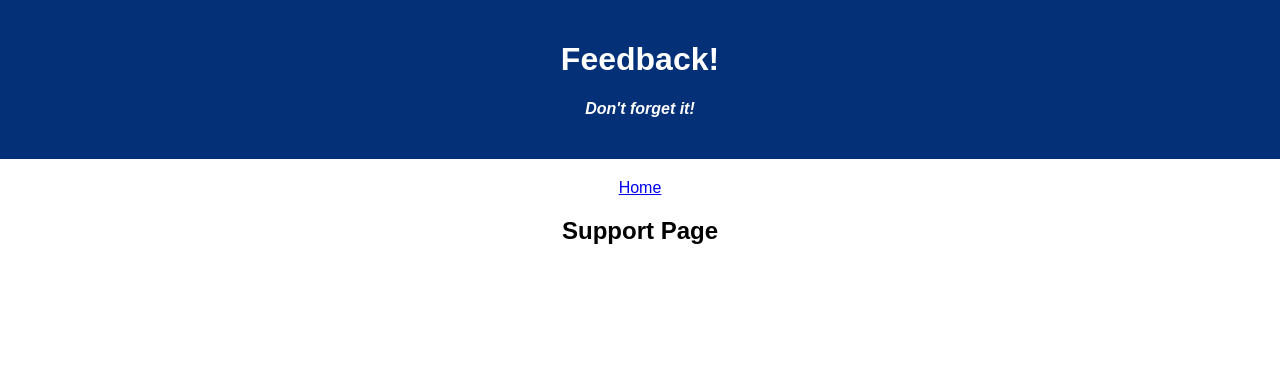
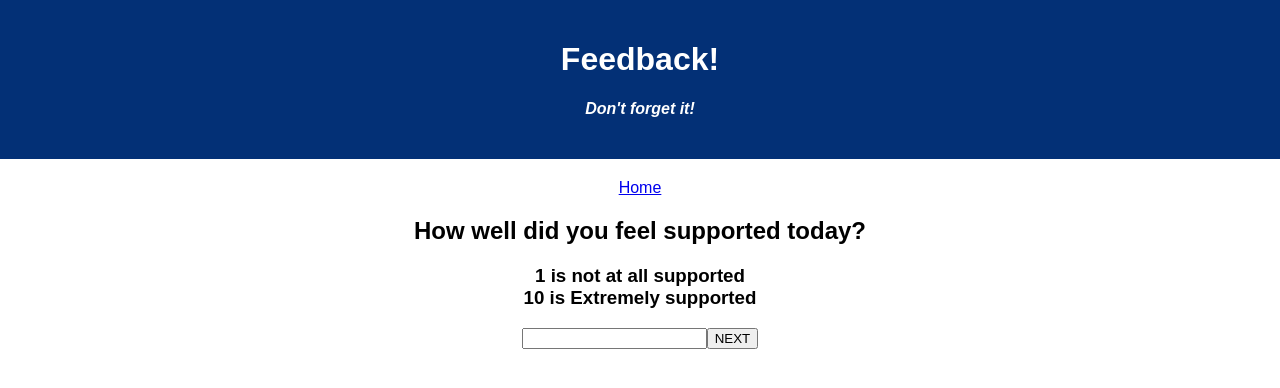
Before and after one commit to TimothyMichael85/weekend-redux-feedback-loop, a React (Create React App) app: page /#/support in a window 1280 px wide. Shown: the top 388 px of the page. Built offline with nearby package versions, Linux system fonts and the light colour scheme; no server answers.

Commit message:
comments page and reducer updated and reordered in index.js

```diff
--- a/src/components/Comments/Comments.jsx
+++ b/src/components/Comments/Comments.jsx
@@ -1,6 +1,5 @@
 import { useDispatch } from 'react-redux';
 import { useHistory } from 'react-router-dom';
-import axios from 'axios';
 import {useState} from 'react';
 
 function Comments(){
@@ -13,7 +12,7 @@ function Comments(){
         event.preventDefault();
         console.log('submitComments');
         dispatch ({
-            type: ADD_COMMENTS,
+            type: 'ADD_COMMENTS',
             payload: comments
         })
             history.push('/review');
@@ -25,13 +24,15 @@ function Comments(){
         <p>**This is optional**</p>
         <form onSubmit={(event) => submitComments(event)}>
 
-                <input
-                    placeholder="Comments"
-                    // onChange={customer_name}
+        <input
+                value={comments}
+                type="text"
+                onChange={(event) => setComments(event.target.value)}
                 />
 
 
-                <button>NEXT</button>
+
+                <button onClick={submitComments}>NEXT</button>
 
 
             </form>
--- a/src/components/Feeling/Feeling.jsx
+++ b/src/components/Feeling/Feeling.jsx
@@ -37,6 +37,7 @@ function Feeling(){
 
             <input
                 value={feeling}
+                type="number"
                 onChange={(event) => setFeeling(event.target.value)}
                 // I know I should know how to set a max 10 for this input, but I'm absolutely blanking. come back later if time
             />
--- a/src/components/Support/Support.jsx
+++ b/src/components/Support/Support.jsx
@@ -1,8 +1,46 @@
+import { useDispatch } from 'react-redux';
+import { useHistory } from 'react-router-dom';
+import {useState} from 'react';
+
+
 
 function Support(){
 
+    const dispatch = useDispatch();
+    const history = useHistory();
+
+    //variable for input
+    const [support, setSupport] = useState('');
+
+    const submitSupport = (event) => {
+        event.preventDefault();
+        console.log('submitSupport');
+        if(!support){
+            alert('Must input value');
+        } else {
+        dispatch({
+            type: 'ADD_SUPPORT',
+            payload: support
+        })
+            history.push('/comments');
+    }
+    };
+
     return (
-        <h2>Support Page</h2>
+        <>
+        <h2>How well did you feel supported today?</h2>
+        <h3>1 is not at all supported
+            <br></br>
+            10 is Extremely supported
+        </h3>
+        <input
+                value={support}
+                type="number"
+                onChange={(event) => setSupport(event.target.value)}
+        />
+                <button onClick ={submitSupport}>NEXT</button>
+
+        </>
     )
 }
 
--- a/src/components/Understanding/Understanding.jsx
+++ b/src/components/Understanding/Understanding.jsx
@@ -32,6 +32,7 @@ function Understanding(){
 
         <input
                 value={understanding}
+                type="number"
                 onChange={(event) => setUnderstanding(event.target.value)}
                 // I know I should know how to set a max 10 for this input, but I'm absolutely blanking. come back later if time
                 />
--- a/src/index.js
+++ b/src/index.js
@@ -21,18 +21,7 @@ const survey = (state = [], action) => {
     }
 };
 
-// ADD_COMMENTS REDUCER
-const comments = (state = [], action) => {
-    switch (action.type) {
-        case 'ADD_COMMENTS':
-            return action.payload;
-        case 'CLEAR':
-            return [];
-        default:
-            return state;
-    }
 
-};
 
 //ADD_FEELING REDUCER
 const feeling = (state = [], action) => {
@@ -59,6 +48,33 @@ const understanding = (state = [], action) => {
 
 };
 
+//ADD_SUPPORT REDUCER
+const support = (state = [], action) => {
+    switch (action.type) {
+        case 'ADD_SUPPORT':
+            return action.payload;
+        case 'CLEAR':
+            return [];
+        default:
+            return state;
+    }
+
+};
+
+// ADD_COMMENTS REDUCER
+const comments = (state = [], action) => {
+    switch (action.type) {
+        case 'ADD_COMMENTS':
+            return action.payload;
+        case 'CLEAR':
+            return [];
+        default:
+            return state;
+    }
+
+};
+
+
 const store = createStore(
     combineReducers({
         //LIST REDUCERS HERE
@@ -66,7 +82,7 @@ const store = createStore(
         comments,
         feeling,
         understanding,
-        // support,
+        support,
 
 
     }),
```
